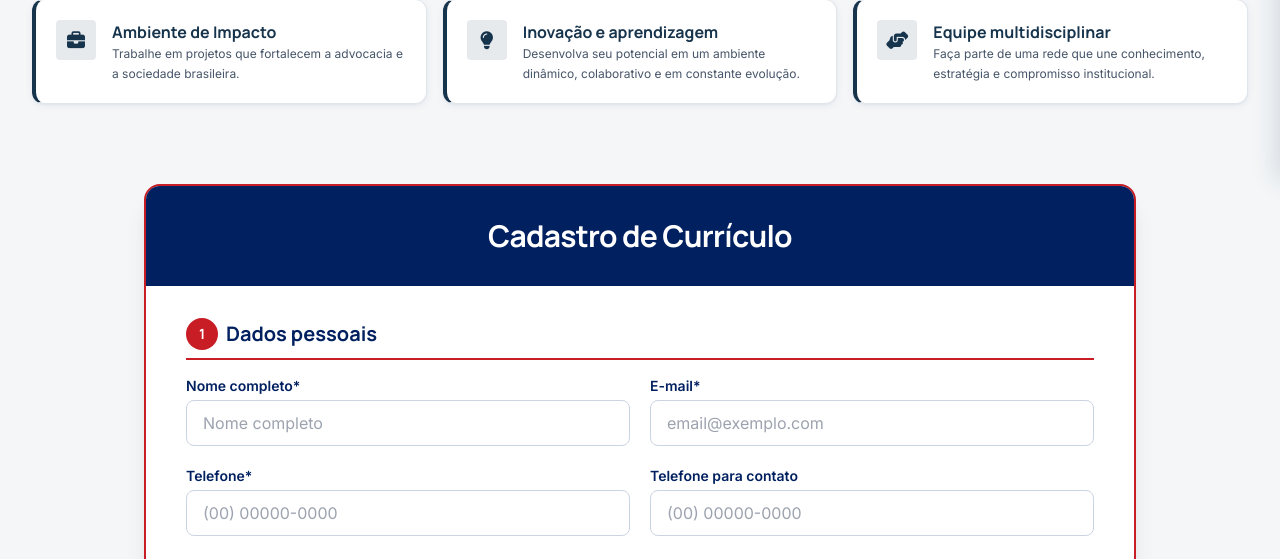
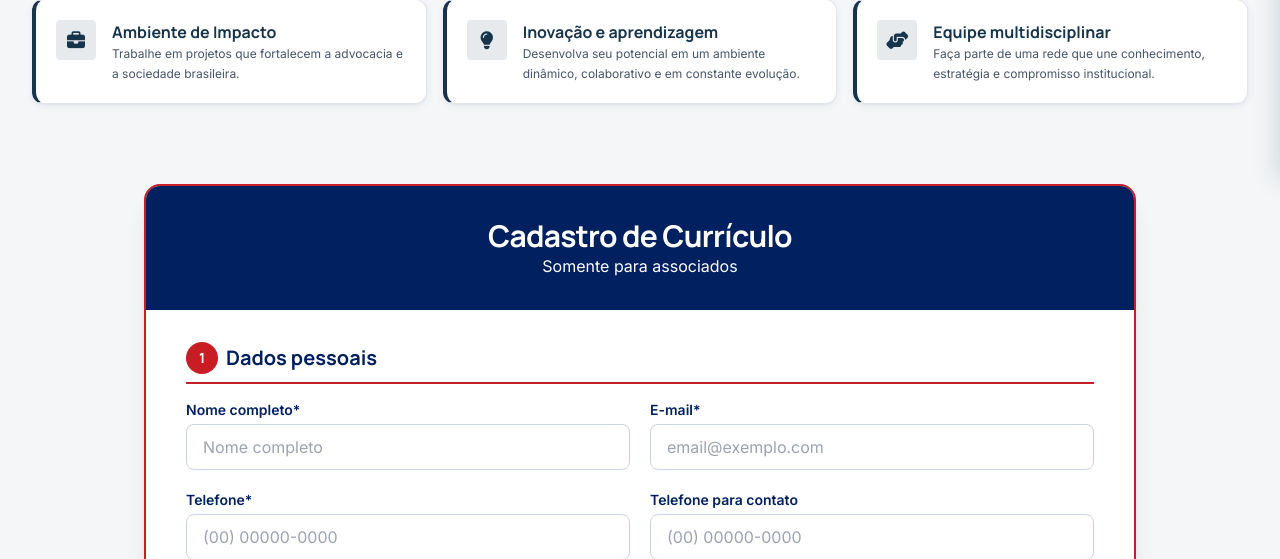
Before and after one commit to oscarmoraes/MarInstitutoForRJSites, a Laravel app: page /trabalhe-conosco in a window 1280 px wide. Shown: the part 620-1179 px from the top of the page. Run offline with Laravel 12, Linux system fonts and the light colour scheme; data comes from the database, SQL or seed files in the repository; data that the repository does not hold is empty; some libraries are stand-ins or nearby versions.

Commit message:
feat: curriculo associado

```diff
--- a/resources/views/livewire/resume-register.blade.php
+++ b/resources/views/livewire/resume-register.blade.php
@@ -17,6 +17,7 @@
         <div class="bg-white border-2 border-[#C81D25] rounded-2xl shadow-xl overflow-hidden">
             <div class="bg-[#002060] px-6 py-8 text-center">
                 <h2 class="text-3xl font-bold text-white tracking-tight">Cadastro de Currículo</h2>
+                <p class="text-1xl text-white ">Somente para associados</p>
             </div>
 
             <form wire:submit.prevent="save" class="px-6 py-8 md:px-10 space-y-8" enctype="multipart/form-data">
```
